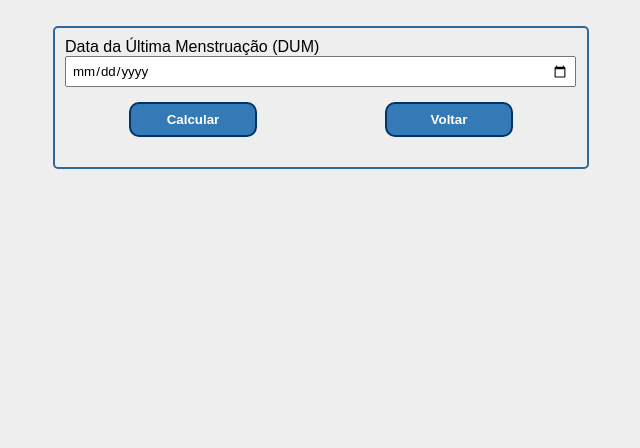
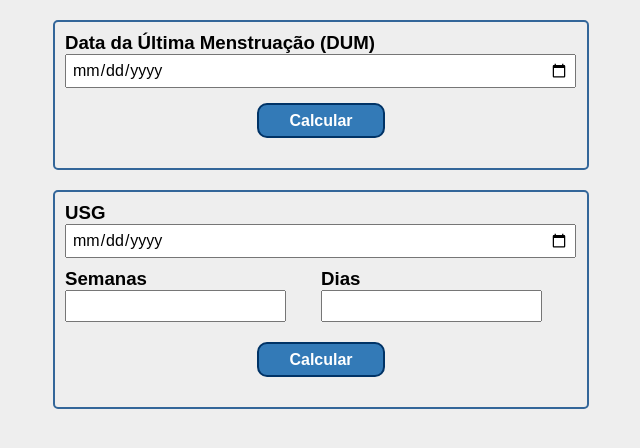
Before and after one commit to ViniciusLibano/calc_gestacional, a plain HTML site: page index.html in a window 1280 px wide. Shown: the whole page, without its empty margins (319-959 px from the left). Drawn offline with Linux system fonts and the light colour scheme.

Commit message:
adição+estilização do formulário de USG

```diff
--- a/index.html
+++ b/index.html
@@ -1,6 +1,7 @@
 <!DOCTYPE html>
 <html lang="pt-br">
 <head>
+    <link rel="stylesheet" href="https://fonts.sandbox.google.com/css2?family=Material+Symbols+Outlined:opsz,wght,FILL,GRAD@48,400,0,0" />
     <link rel="stylesheet" href="style.css">
     <meta charset="UTF-8">
     <meta http-equiv="X-UA-Compatible" content="IE=edge">
@@ -8,33 +9,48 @@
     <title>Calculadora Gestacional</title>
 </head>
 <body>
-    <div class="box">
+    <div class="box" id="dum">
         <form id="formDUM">
             <div>
                 <label for="DUM">Data da Última Menstruação (DUM)</label><br>
                 <input type="date" name="DUM">
             </div>
-
-            <!-- form ciclo menstrual
-            <div>
-                <label for="">Sabe o ciclo?</label><br>
-                <input type="radio" name="ciclo" id="csim" value="csim"><label for="csim">Sim</label>
-                <input type="radio" name="ciclo" id="cnao" value="cnao" checked><label for="cnao">Não</label>
-            </div>
-
-            <div style="display: none" id="cicloM">
-                <label for="cicloValor">Ciclo Menstrual</label>
-                <input type="text" name="" pattern="[0-9]+">
-            </div>
-            -->
         </form>
         <div class="btn">
             <button>Calcular</button>
-            <button onclick="window.location.reload()">Voltar</button>
         </div>
         <div class="result">
         </div>
     </div>
+
+    <div class="box" id="usg">
+        <form id="formUSG">
+            <div>
+                <label for="">USG</label><br>
+                <input type="date">
+            </div>
+            <div>
+                <div>
+                    <label for="">Semanas</label><br>
+                    <input type="number" name="" id="">
+                </div>
+                <div>
+                    <label for="">Dias</label><br>
+                    <input type="number" name="" id="">
+                </div>
+            </div>
+
+        </form>
+        <div class="btn">
+            <button>Calcular</button>
+        </div>
+        <div class="result">
+
+        </div>
+    </div>
+    <!--
+    <button onclick="window.location.reload()"><span class="material-symbols-outlined">refresh</span></button>
+    -->
     <script src="main.js"></script>
 </body>
 </html>
--- a/main.js
+++ b/main.js
@@ -33,11 +33,9 @@ function idadeDUM() {
     if (inputDate.length != 0) {
         let iGestacionalSemana = Math.floor(diffDays / 7);
         let iGestacionalDia =  diffDays % 7;
-        let mainBlock =  document.querySelector('main');
         let dppMS = new Date(inputDate);
         let dpp = new Date(dppMS.getTime() + 24192000000);
-        let dppResult = filterDate(dpp.toISOString());
-        let resultIdade = `<p><span>Idade Gestacional: </span>${iGestacionalSemana} Semana(s) e ${iGestacionalDia} Dia(s)</p> <p><span>Data provavel do parto(DPP):</span> ${dppResult[0]}/${dppResult[1]}/${dppResult[2]}</p>`;
+        let resultIdade = `<p id="idadeResult" onclick="copyTXT('idadeResult')"><span>Idade Gestacional: </span>${iGestacionalSemana} Semana(s) e ${iGestacionalDia} Dia(s)</p> <p id="dppResult" onclick="copyTXT('dppResult')"><span>Data provavel do parto(DPP): </span>${dpp.toLocaleDateString()}</p>`;
 
         resultDivDUM.innerHTML = resultIdade;
         resultDivDUM.setAttribute('style', 'border-top: 1px solid #369;');
@@ -47,4 +45,12 @@ function idadeDUM() {
     }
 }
 
+function copyTXT(txt) {
+    let e = document.getElementById(`${txt}`);
+    let spanTXT = e.firstChild.innerHTML.length;
+    navigator.clipboard.writeText(e.innerText.slice(spanTXT));
+}
+
+//EVENTS
+
 document.querySelector('button').addEventListener('click', idadeDUM);
--- a/style.css
+++ b/style.css
@@ -10,21 +10,43 @@ body {
     justify-content: center;
     align-items: center;
     background-color: #eeeeee;
+    flex-direction: column;
+}
+
+body > * {
+    margin-top: 20px;
+}
+
+body > button {
+    padding: 5px;
+    vertical-align: middle;
+    background-color: #337AB7;
+    color: #FFF;
+    font-weight: bold;
+    border: 2px solid #036;
+    border-radius: 10px;
+    -moz-border-radius: 10px;
+    -webkit-border-radius: 10px;
+    cursor: pointer;
+    display: flex;
+    justify-content: center;
+    align-items: center;
+}
+
+body > button span {
+    margin: 0;
+    padding: 0;
+    width: auto;
 }
 
 .box {
-    margin-top: 2%;
     width: 40vw;
+    border: 2px double #369;
+    border-radius: 5px;
+    padding: 10px;
     display: flex;
     justify-content: center;
     flex-direction: column;
-    border: 2px double #369;
-    border-radius: 5px;
-    padding: 10px;
-    -webkit-border-radius: 5px;
-    -moz-border-radius: 5px;
-    -ms-border-radius: 5px;
-    -o-border-radius: 5px;
 }
 
 .box * {
@@ -33,10 +55,6 @@ body {
 
 form {
     width: 100%;
-    display: flex;
-    justify-content: center;
-    flex-direction: column;
-    align-self: flex-start;
 }
 
 form > div input[type="date"], form > div input[type="text"], form > div label{
@@ -46,13 +64,18 @@ form > div input[type="date"], form > div input[type="text"], form > div label{
 form > div input[type="date"] {
     padding: 5px;
     width: 97%;
+    font-size: 12pt;
+}
+
+label {
+    font-weight: bold;
+    font-size: 14pt;
 }
 
 
 .btn {
     display: flex;
     justify-content: space-around;
-
 }
 
 .btn button {
@@ -66,6 +89,7 @@ form > div input[type="date"] {
     -moz-border-radius: 10px;
     -webkit-border-radius: 10px;
     cursor: pointer;
+    font-size: 12pt;
 }
 
 .result {
@@ -75,9 +99,23 @@ form > div input[type="date"] {
 
 .result p {
     vertical-align: middle;
-    font-size: 10pt;;
+    font-size: 10pt;
+    cursor: pointer;
 }
 
 .result p span {
     font-weight: bold;
 }
+
+form#formUSG > div:last-child {
+    display: flex;
+}
+
+form#formUSG > div:last-child div {
+    width: 100%;
+}
+
+div#usg div:last-child > div input {
+    padding: 5px;
+    font-size: 12pt;
+}
```
